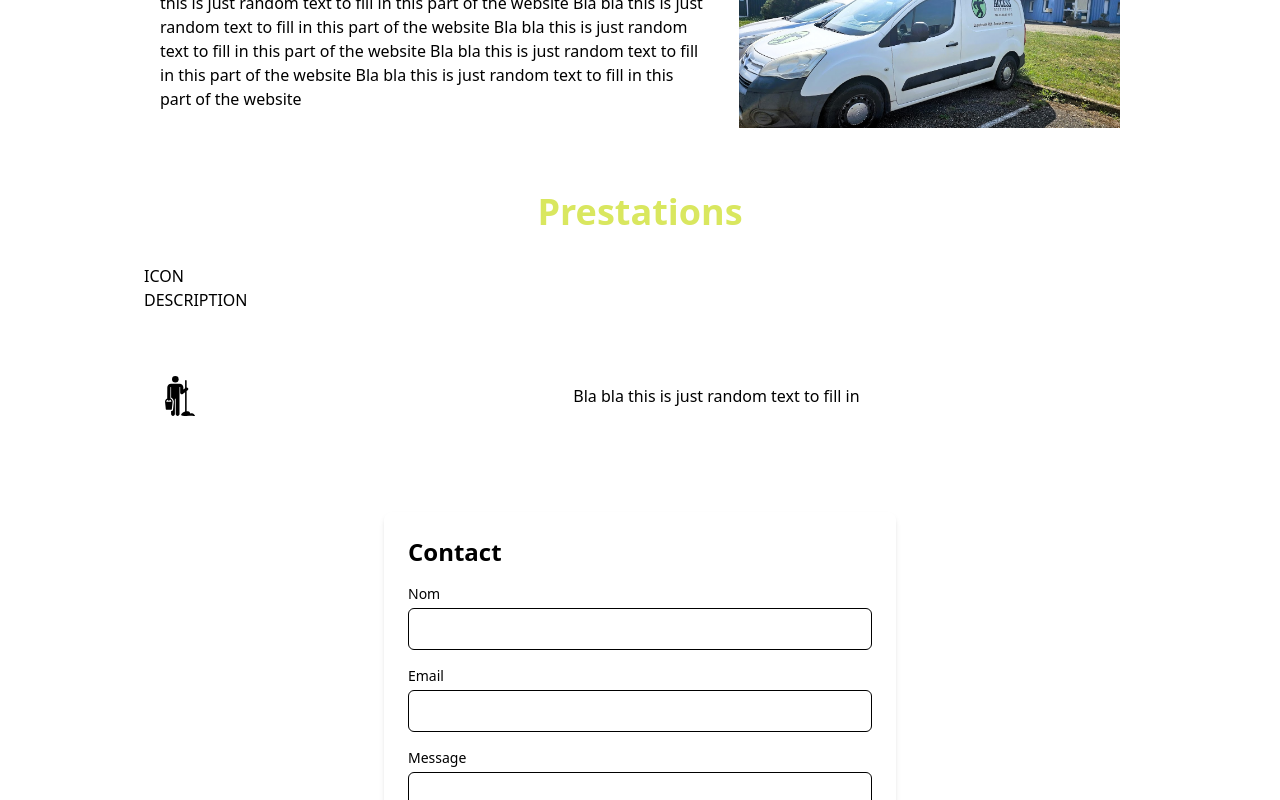
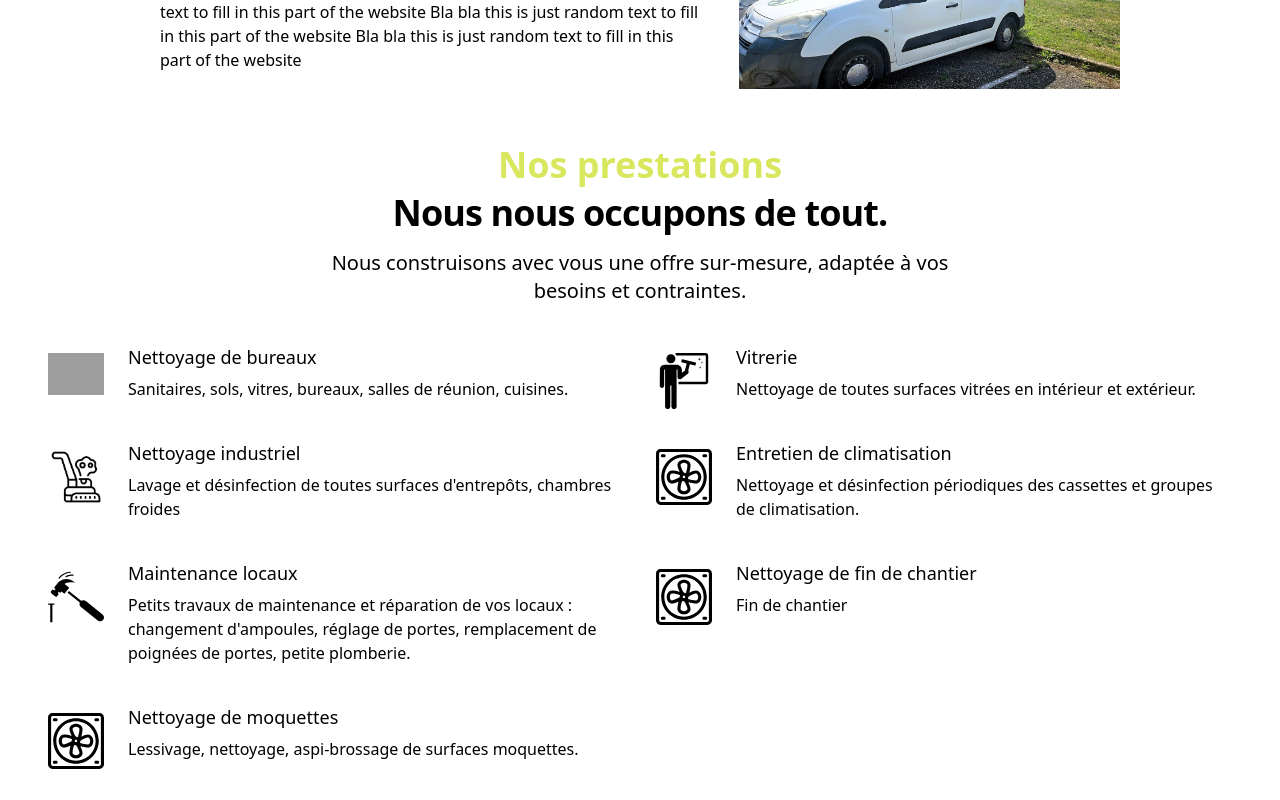
Before and after one commit to MathieuGood/access-assistance-website, a React (Vite) app: page / in a window 1280 px wide. Shown: the part 1060-1860 px from the top of the page. Built offline with nearby package versions, Linux system fonts and the light colour scheme; grey boxes are pictures that could not be loaded.

Commit message:
Adjusted sections width and added content data json file.

```diff
--- a/src/components/About.tsx
+++ b/src/components/About.tsx
@@ -5,7 +5,7 @@ const About: React.FC = () => {
 				Qui sommes-nous ?
 			</h1>
 
-			<div className="grid max-w-5xl px-4 py-2 mx-auto lg:gap-8 xl:gap-0 lg:py-8 lg:grid-cols-12">
+			<div className="grid max-w-screen-xl px-4 py-2 mx-auto lg:gap-8 xl:gap-0 lg:py-8 lg:grid-cols-12">
 				<div className="photo-about flex lg:mt-0 lg:col-span-5 px-4 lg:flex w-auto h-auto">
 					<img src="/images/fourgon.svg" alt="Access Assistance" />
 				</div>
--- a/src/components/Contact.tsx
+++ b/src/components/Contact.tsx
@@ -41,7 +41,7 @@ const Contact = () => {
 
 	return (
 		<div className={`py-12`} id="contact">
-			<div className="max-w-7xl mx-auto px-4 sm:px-6 lg:px-8">
+			<div className="max-w-screen-xl mx-auto px-4 sm:px-6 lg:px-8">
 				<div className="max-w-lg mx-auto p-6 bg-white rounded-lg shadow-md">
 					<h2 className="text-2xl font-bold mb-4">Contact</h2>
 					{formSubmitted ? (
--- a/src/components/Header.tsx
+++ b/src/components/Header.tsx
@@ -1,6 +1,6 @@
 const Header: React.FC = () => {
 	return (
-		<div className="grid bg-white max-w-5xl px-4 py-8 mx-auto lg:gap-8 xl:gap-0 lg:py-10">
+		<div className="grid bg-white max-w-screen-xl px-4 py-8 mx-auto lg:gap-8 xl:gap-0 lg:py-10">
 			<nav className="relative flex items-center justify-between sm:h-10 lg:justify-start">
 				<img
 					src="/images/logo-access-assistance.png"
--- a/src/components/Hero.tsx
+++ b/src/components/Hero.tsx
@@ -1,7 +1,7 @@
 const Hero: React.FC = () => {
 	return (
 		<section className="bg-white">
-			<div className="grid max-w-5xl px-4 py-8 mx-auto lg:gap-8 xl:gap-0 lg:py-16 lg:grid-cols-12">
+			<div className="grid max-w-screen-xl px-4 py-8 mx-auto lg:gap-8 xl:gap-0 lg:py-16 lg:grid-cols-12">
 				<div className="mr-auto place-self-center lg:col-span-6">
 					<h1 className="max-w-2xl mb-4 text-4xl font-extrabold md:text-5xl xl:text-6xl">
 						Une idée ou un besoin ?
--- a/src/components/Services.tsx
+++ b/src/components/Services.tsx
@@ -1,25 +1,49 @@
-const Services: React.FC = () => {
+import React from "react"
+import config from "../data/index.json"
+
+const Features: React.FC = () => {
+	const { features } = config
+	const { title, subtitle, description, items: featuresList } = features
 	return (
-		<div className="services py-4">
-			<h1 className="text-4xl font-extrabold text-center text-green-light">Prestations</h1>
+		<div className="grid max-w-screen-xl px-4 py-2 mx-auto" id="features">
+			<div className="max-w-7xl mx-auto px-4 sm:px-6 lg:px-8">
+				<div className="lg:text-center">
+					<h1 className="text-4xl font-extrabold text-center text-green-light">
+						{title}
+					</h1>
+					<p className="mt-2 text-3xl leading-8 font-extrabold tracking-tight text-gray-900 sm:text-4xl">
+						{subtitle}
+					</p>
+					<p className="mt-4 max-w-2xl text-xl text-gray-500 lg:mx-auto">{description}</p>
+				</div>
 
-			<div className="grid max-w-5xl px-4 py-2 mx-auto lg:gap-8 xl:gap-0 lg:py-8 lg:grid-cols-2">
-				<div>
-					<div className="service-icon">ICON</div>
-					<div className="service-desc">DESCRIPTION</div>
-				</div>
-			</div>
-
-			<div className="grid max-w-5xl px-4 py-2 mx-auto lg:gap-8 xl:gap-0 lg:py-8 lg:grid-cols-12">
-				<div className="service-icon flex lg:mt-0 lg:col-span-5 px-4 lg:flex w-auto h-10">
-					<img src="/images/cleaner-mop.svg" alt="Access Assistance" />
-				</div>
-				<div className="service-desc mr-auto place-self-center lg:col-span-7 px-4">
-					Bla bla this is just random text to fill in
+				<div className="mt-10">
+					<dl className="space-y-10 md:space-y-0 md:grid md:grid-cols-2 md:gap-x-8 md:gap-y-10">
+						{featuresList.map(feature => (
+							<div key={feature.name} className="relative ">
+								<dt>
+									<div
+										className={`absolute flex items-center justify-center h-auto w-14 bg-background text-tertiary`}>
+										<img
+											className={`inline-block h-18 w-18 mt-2`}
+											src={feature.icon}
+											alt={feature.name}
+										/>
+									</div>
+									<p className="ml-20 text-lg leading-6 font-medium text-gray-900">
+										{feature.name}
+									</p>
+								</dt>
+								<dd className="mt-2 ml-20 text-base text-gray-500">
+									{feature.description}
+								</dd>
+							</div>
+						))}
+					</dl>
 				</div>
 			</div>
 		</div>
 	)
 }
 
-export default Services
+export default Features
--- /dev/null
+++ b/src/data/index.json
@@ -0,0 +1,123 @@
+{
+  "company": {
+    "name": "Access Assistance",
+    "logo": "/images/access-assistance-logo-vector.svg"
+  },
+  "navigation": [
+    {
+      "name": "Notre société",
+      "href": "product"
+    },
+    {
+      "name": "Prestations",
+      "href": "features"
+    }
+  ],
+  "callToAction": {
+    "text": "Contact",
+    "href": "#contact"
+  },
+  "mainHero": {
+    "title": "Une idée ou un besoin ?",
+    "subtitle": "On peut le faire !",
+    "description": "Votre partenaire à taille humaine pour tous vos besoins en nettoyage dans le département du Bas-Rhin.",
+    "img": "/images/photo-sam.jpg",
+    "primaryAction": {
+      "text": "03 88 87 15 15",
+      "href": "tel:+33388871515"
+    },
+    "secondaryAction": {
+      "text": "Demander un devis",
+      "href": "#"
+    }
+  },
+  "product": {
+    "title": "Notre société",
+    "items": [
+      {
+        "title": "À votre service depuis 2001",
+        "description": "Implantés à Wasselonne depuis plus de 20 ans, nous proposons divers services de nettoyage et entretien pour les professionnels. Bla bla bla bla bla bla bla bla bla bla bla bla bla bla bla bla bla bla bla bla bla bla",
+        "img": "/images/photo-batiment.jpg"
+      },
+      {
+        "title": "Produits écologiques",
+        "description": "Nous utilisons des produits écologiques pour le nettoyage de vos locaux : respect de l'environnement et de la santé de vos collaborateurs.",
+        "img": "/images/photo-nettoyage-exterieur.jpg"
+      }
+    ]
+  },
+  "features": {
+    "title": "Nos prestations",
+    "subtitle": "Nous nous occupons de tout.",
+    "description": "Nous construisons avec vous une offre sur-mesure, adaptée à vos besoins et contraintes.",
+    "items": [
+      {
+        "name": "Nettoyage de bureaux",
+        "description": "Sanitaires, sols, vitres, bureaux, salles de réunion, cuisines.",
+        "icon": "/images/mop.svg"
+      },
+      {
+        "name": "Vitrerie",
+        "description": "Nettoyage de toutes surfaces vitrées en intérieur et extérieur.",
+        "icon": "/images/window-cleaning.svg"
+      },
+      {
+        "name": "Nettoyage industriel",
+        "description": "Lavage et désinfection de toutes surfaces d'entrepôts, chambres froides",
+        "icon": "/images/floor-cleaning.png"
+      },
+      {
+        "name": "Entretien de climatisation",
+        "description": "Nettoyage et désinfection périodiques des cassettes et groupes de climatisation.",
+        "icon": "/images/ac.svg"
+      },
+      {
+        "name": "Maintenance locaux",
+        "description": "Petits travaux de maintenance et réparation de vos locaux : changement d'ampoules, réglage de portes, remplacement de poignées de portes, petite plomberie.",
+        "icon": "/images/hammer-nail.svg"
+      },
+      {
+        "name": "Nettoyage de fin de chantier",
+        "description": "Fin de chantier",
+        "icon": "/images/ac.svg"
+      },
+
+      {
+        "name": "Nettoyage de moquettes",
+        "description": "Lessivage, nettoyage, aspi-brossage de surfaces moquettes.",
+        "icon": "/images/ac.svg"
+      }
+    ]
+  },
+
+  "about": {
+    "sections": [
+      {
+        "name": "Mentions légales",
+        "href": "#",
+        "content": "It is a long established fact that a reader will be distracted by the readable content of a page when looking at its layout. The point of using Lorem Ipsum is that it has a more-or-less normal distribution of letters, as opposed to using 'Content here, content here', making it look like readable English."
+      },
+      {
+        "name": "Something",
+        "href": "#",
+        "content": "It is a long established fact that a reader will be distracted by the readable content of a page when looking at its layout. The point of using Lorem Ipsum is that it has a more-or-less normal distribution of letters, as opposed to using 'Content here, content here', making it look like readable English."
+      },
+      {
+        "name": "Something",
+        "href": "#",
+        "content": "It is a long established fact that a reader will be distracted by the readable content of a page when looking at its layout. The point of using Lorem Ipsum is that it has a more-or-less normal distribution of letters, as opposed to using 'Content here, content here', making it look like readable English."
+      },
+      {
+        "name": "Something",
+        "href": "#",
+        "content": "It is a long established fact that a reader will be distracted by the readable content of a page when looking at its layout. The point of using Lorem Ipsum is that it has a more-or-less normal distribution of letters, as opposed to using 'Content here, content here', making it look like readable English."
+      }
+    ],
+    "socialMedia": {
+      "github": "https://github.com/issaafalkattan",
+      "twitter": "https://twitter.com/issaafkattan",
+      "linkedin": "https://www.linkedin.com/company/access-assistance/"
+    }
+  },
+  "legal": "legal info"
+}
```
